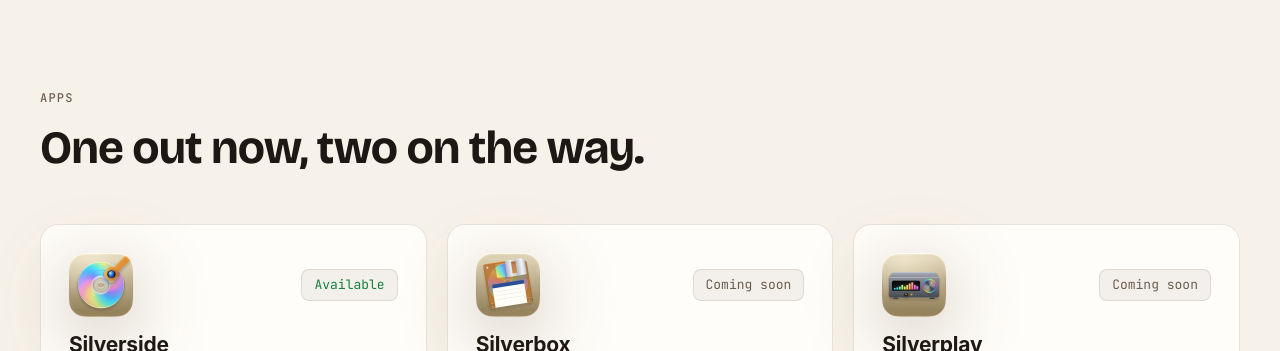
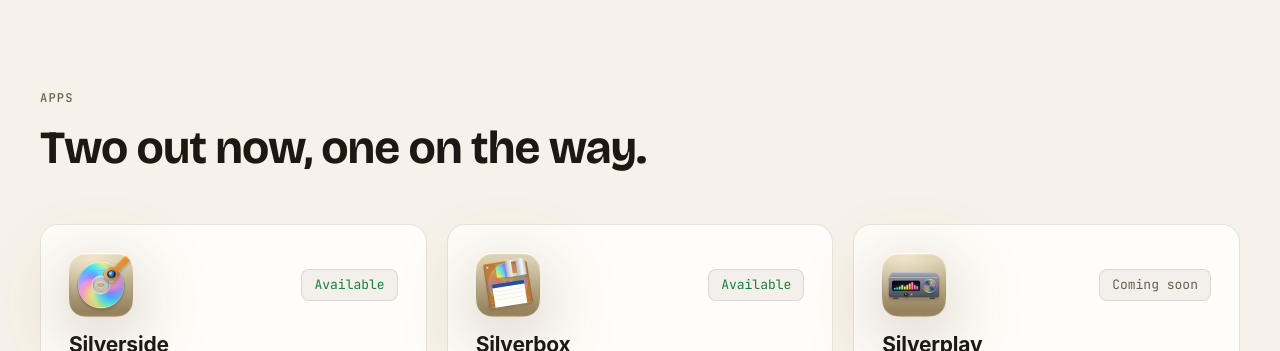
Before and after one commit to SilvercodeStudio/SilvercodeStudio.github.io, a plain HTML site: page index.html in a window 1280 px wide. Shown: the part 823-1174 px from the top of the page. Drawn offline with nearby package versions, Linux system fonts and the light colour scheme.

Commit message:
Silverbox is now available.

```diff
--- a/index.html
+++ b/index.html
@@ -79,7 +79,7 @@
       <div class="wrap">
         <div class="section-head">
           <span class="ss-eyebrow">Apps</span>
-          <h2 id="apps-title" class="ss-display section-title">One out now, two on the way.</h2>
+          <h2 id="apps-title" class="ss-display section-title">Two out now, one on the way.</h2>
         </div>
         <div class="apps">
           <article class="ss-card">
@@ -95,7 +95,7 @@
           <article class="ss-card">
             <div class="ss-card__head">
               <img class="app-icon" src="images/silverbox-256.png" alt="" width="64" height="64">
-              <span class="ss-chip ss-chip--soon">Coming soon</span>
+              <span class="ss-chip ss-chip--available">Available</span>
             </div>
             <h3 class="ss-card__title">Silverbox</h3>
             <p class="ss-card__text">An emulation launcher for eXoDOS and other retro game collections.</p>
```
Also changed, not shown: 1 other file.
